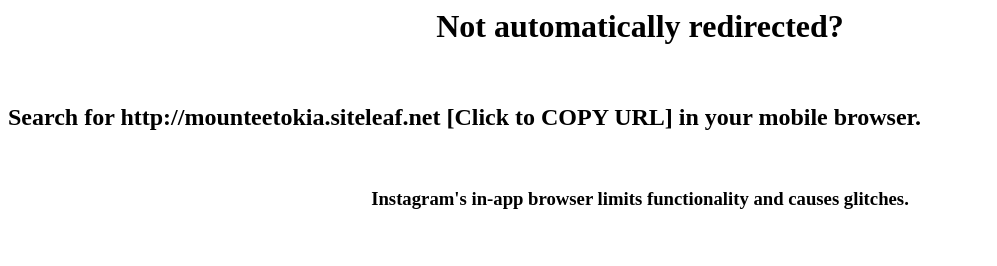
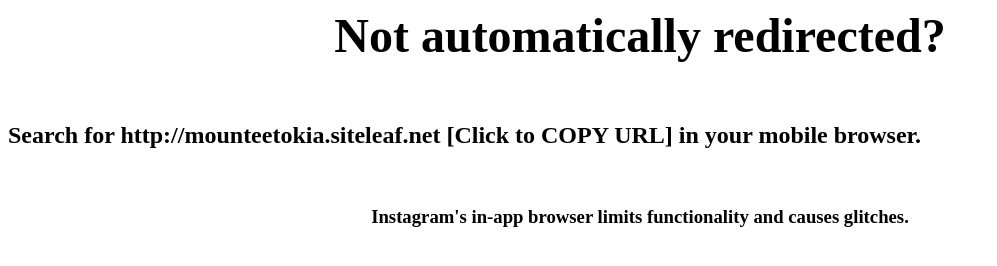
Before and after one commit to MountEETOKIA/netlify, a plain HTML site: page index.html in a window 1280 px wide. Shown: the whole page, without its empty margins (0-997 px from the left). Drawn offline with Linux system fonts and the light colour scheme.

Commit message:
Update index.html

```diff
--- a/index.html
+++ b/index.html
@@ -2,7 +2,7 @@
 
   <meta HTTP-EQUIV="REFRESH" content="0; url=googlechrome://www.mounteetokia.siteleaf.net">
 
-    <h1><center>Not automatically redirected?</center></h1><br>
+    <h1><font size="10"><center>Not automatically redirected?</center></font></h1><br>
         <h2>Search for http://mounteetokia.siteleaf.net [Click to COPY URL] in your mobile browser.</center></h2><br>
 <h3><center> Instagram's in-app browser <strong>limits functionality</strong> and causes <strong>glitches</strong>.</center></h3>
 
```
